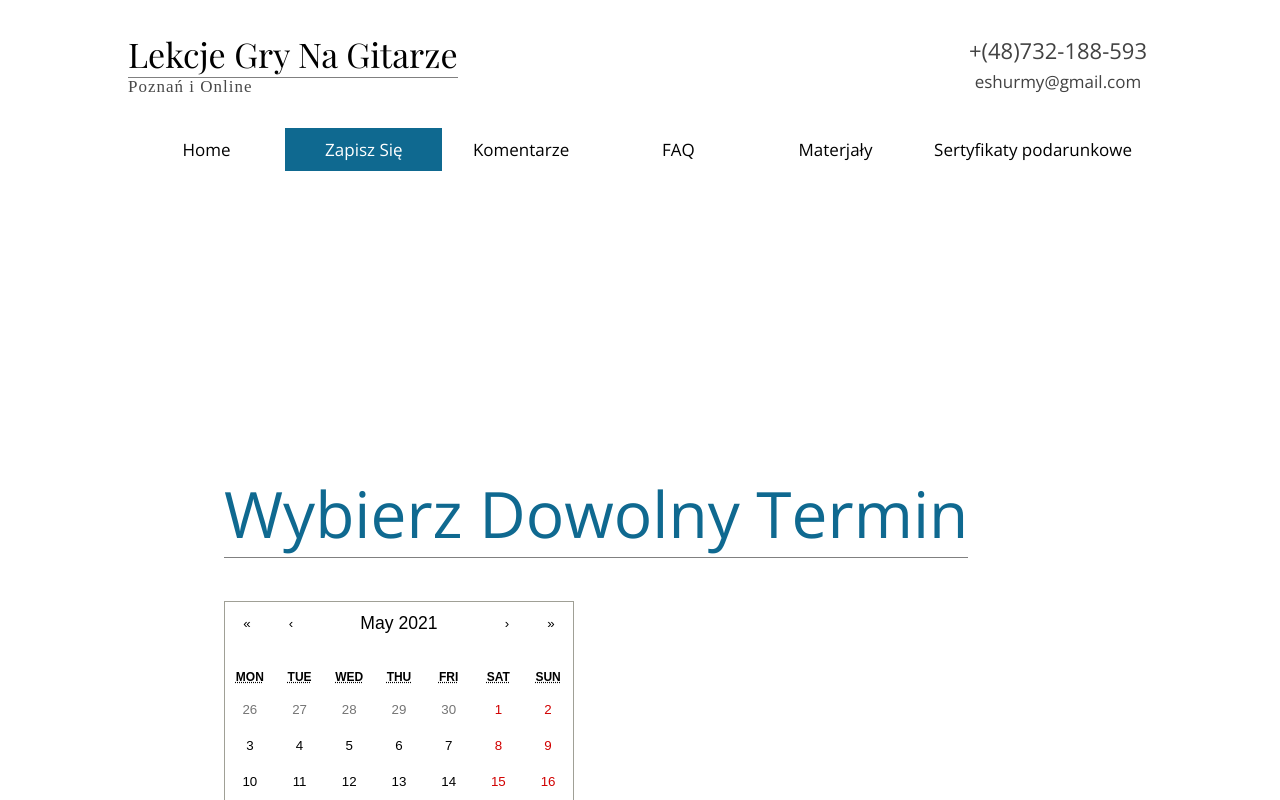
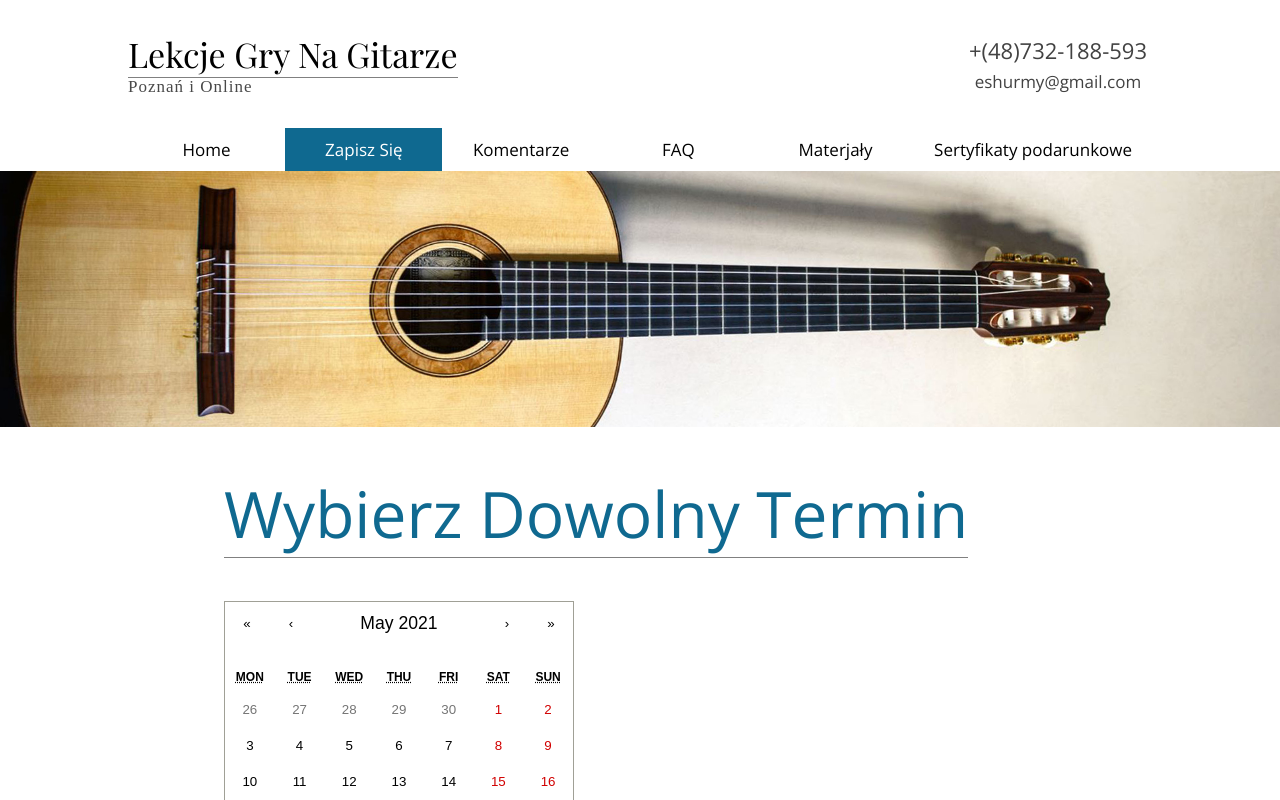
Before and after one commit to yauheniShurmei/guitar-lesson-poznan, a React (Create React App) app: page /zapiszsie in a window 1280 px wide. Shown: the top 800 px of the page. Built offline with nearby package versions, Linux system fonts and the light colour scheme.

Commit message:
add zapisz-sie page and calendar

```diff
--- a/src/ZapiszSie/ZapiszSie.module.css
+++ b/src/ZapiszSie/ZapiszSie.module.css
@@ -1,7 +1,7 @@
 .Photo {
   /* height: 300px; */
   width: 100%;
-  /* background-image: url("../assets/img/guitar_03.jpg"); */
+  background-image: url("../assets/img/guitar_03.jpg");
   aspect-ratio: 5;
   background-position: center;
   background-size: cover;
```
